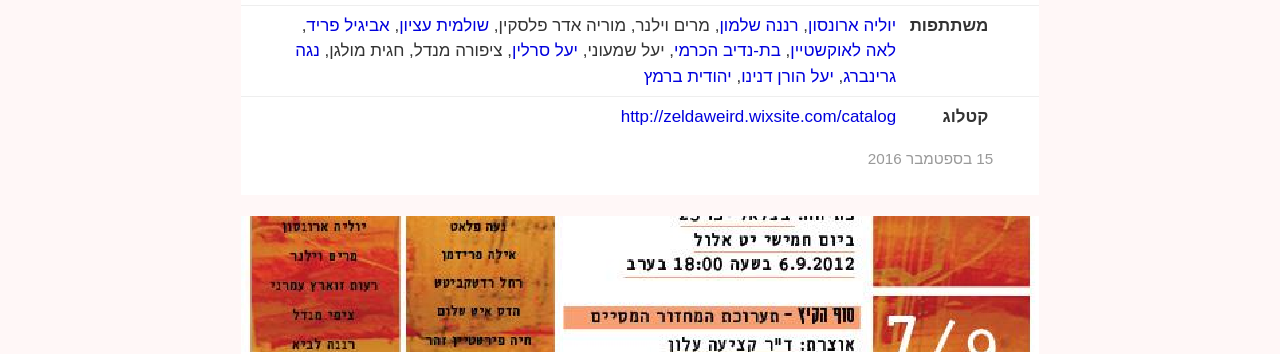
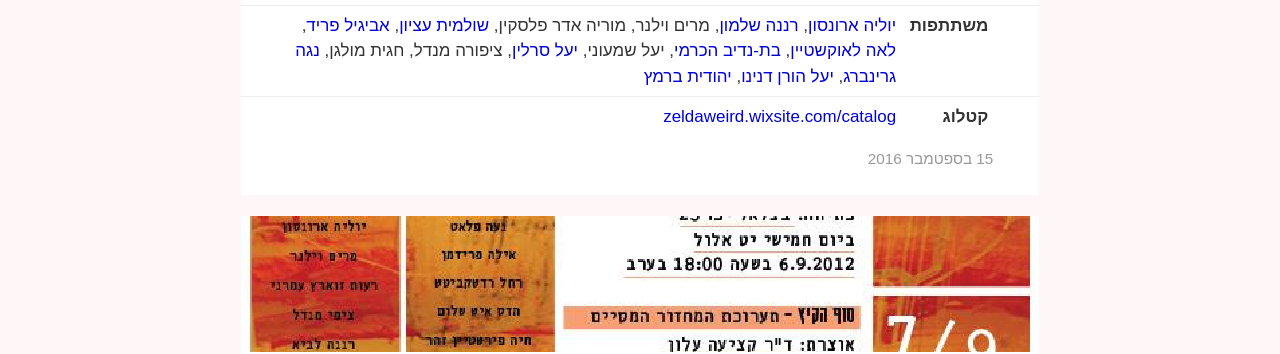
Before and after one commit to laukstein/studioofherown, a Jekyll site: the page built from index.html, in a window 1280 px wide and 900 px high, scrolled down 475 px. Shown: the part 153-507 px from the top of the window. Built offline with Jekyll 4.4.1, drawn with Linux system fonts in a browser that asks for light colours.

Commit message:
Remove https?:// from displied link

```diff
--- a/_includes/exhibition.html
+++ b/_includes/exhibition.html
@@ -55,7 +55,7 @@
                     if include.short and include.className == nil
                         %}{{ participators | join: ", " | truncatewords: 9, "" }}{% else
                         %}{{ participators | join: ", " }}{% endif %}{{ link }}{%
-                when "catalog" %}<a class=nowrap href="{{ item[locale.name] }}" target=_blank>{{ item[locale.name] }}</a>{%
+                when "catalog" %}<a class=nowrap href="{{ item[locale.name] }}" target=_blank>{{ item[locale.name] | remove: "https://" | remove: "http://" }}</a>{%
                 else %}{{ item[locale.name] }}{%
             endcase %}</div>
         </li>{%
--- a/_includes/publication.html
+++ b/_includes/publication.html
@@ -28,7 +28,7 @@ else %}
     if item.link %}    <ul class=sheet>
         <li class=row>
             <div class="column label">{{ l10n[0].title }}</div>
-            <div class=column><a class=nowrap href="{{ item.link }}" target=_blank>{{ item.link }}</a></div>
+            <div class=column><a class=nowrap href="{{ item.link }}" target=_blank>{{ item.link  | remove: "https://" | remove: "http://" }}</a></div>
         </li>
     </ul>{%
     endif %}{%
```
